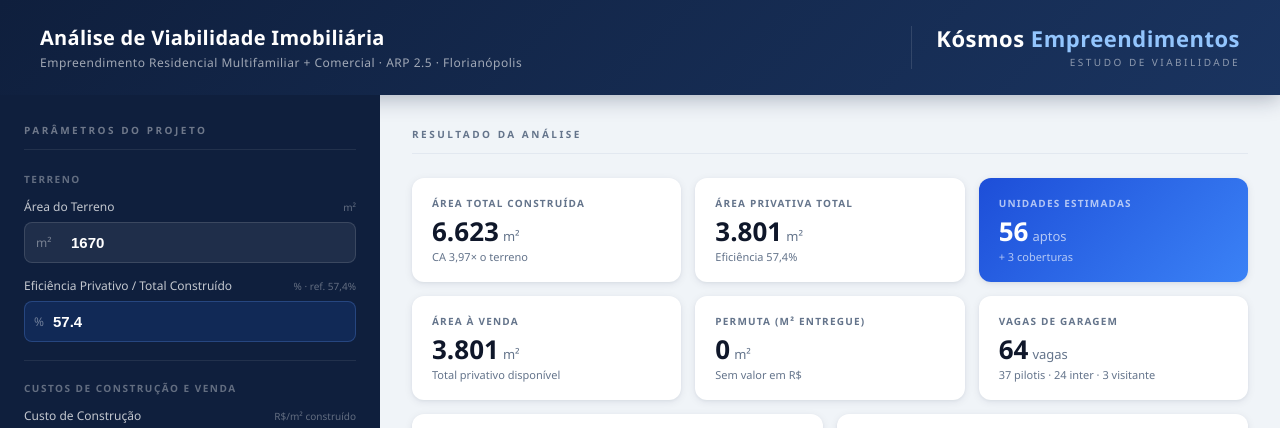
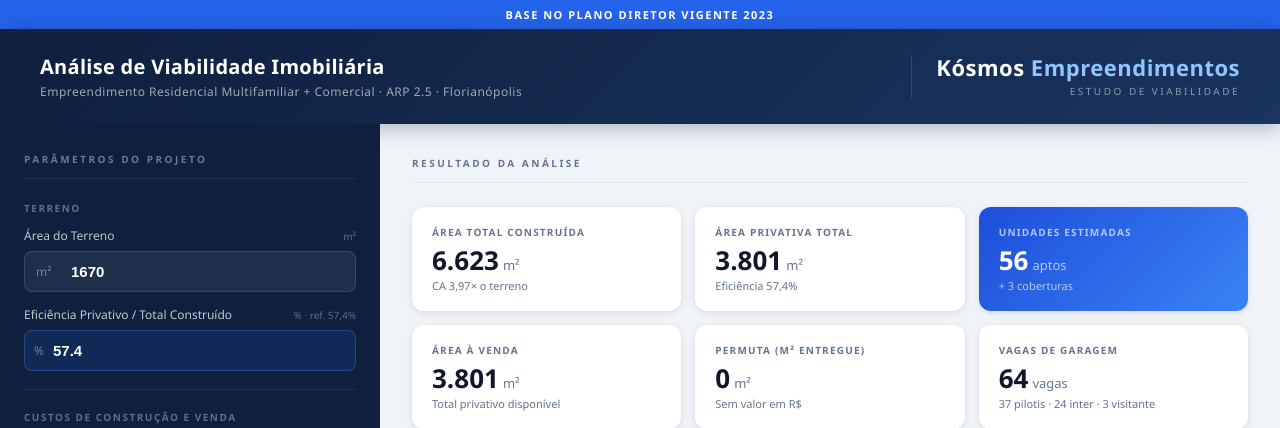
Before and after one commit to lucasbenato-dot/Imc, a Flask app: page / in a window 1280 px wide. Shown: the top 428 px of the page. Run offline with Flask 3, Linux system fonts and the light colour scheme.

Commit message:
feat: adicionar faixa plano diretor 2023

```diff
--- a/templates/viabilidade.html
+++ b/templates/viabilidade.html
@@ -21,6 +21,17 @@
             --muted: #64748b;
             --border: #e2e8f0;
             --shadow: 0 2px 8px rgba(15,31,61,0.08), 0 1px 3px rgba(15,31,61,0.05);
+        }
+
+        .topbar {
+            background: var(--accent);
+            color: white;
+            text-align: center;
+            font-size: 11px;
+            font-weight: 600;
+            letter-spacing: 1.5px;
+            text-transform: uppercase;
+            padding: 7px 40px;
         }
 
         body {
@@ -612,6 +623,8 @@
     </style>
 </head>
 <body>
+
+<div class="topbar">Base no Plano Diretor Vigente 2023</div>
 
 <header>
     <div class="header-left">
```
